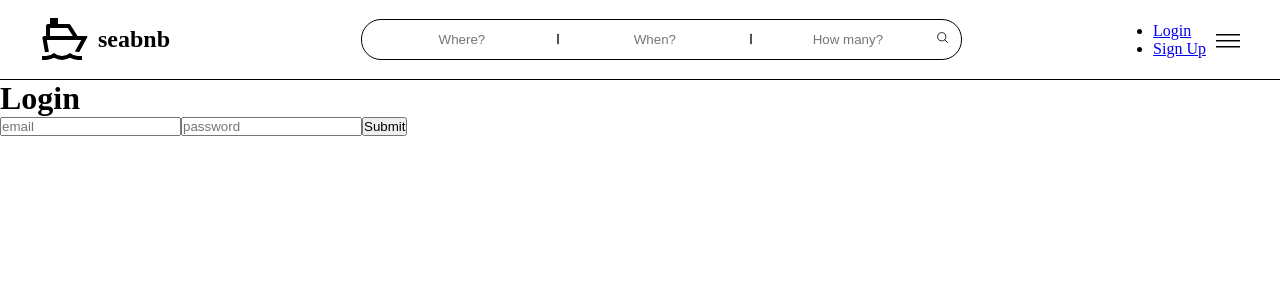
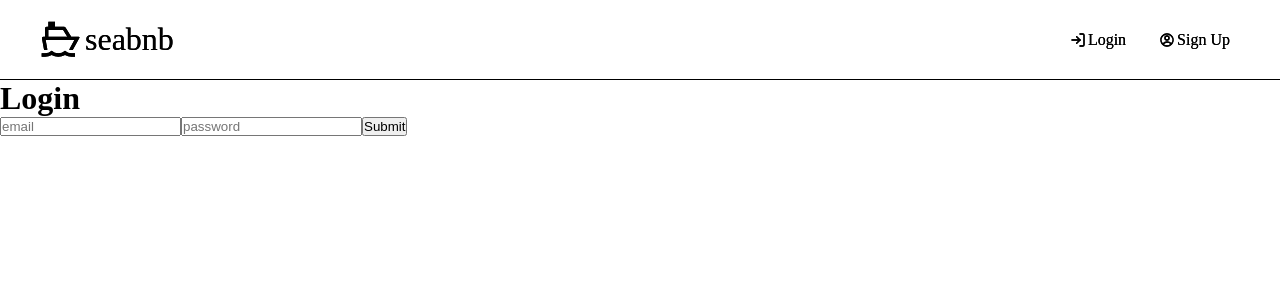
Before and after one commit to mmertune/SeaBNB, a React (Create React App) app in the folder seabnb_client/: page /login in a window 1280 px wide. Shown: the top 300 px of the page. Built offline with nearby package versions, Linux system fonts and the light colour scheme.

Commit message:
Adjusted UI for Header
added spinner gif when page is loading. Fixed Login and Signup
links. Removed search bar when page is not homepage

```diff
--- a/seabnb_client/src/App.jsx
+++ b/seabnb_client/src/App.jsx
@@ -11,10 +11,42 @@ function App() {
     <div className="App">
       <Header />
       <Routes>
-        <Route path="/" element={<Home />} />
-        <Route path="/login" element={<Login />} />
-        <Route path="/signup" element={<Signup />} />
-        <Route path="/dashboard" element={<Dashboard />} />
+        <Route
+          path="/"
+          element={
+            <>
+              <Header search={true} />
+              <Home />
+            </>
+          }
+        />
+        <Route
+          path="/login"
+          element={
+            <>
+              <Header search={false} />
+              <Login />
+            </>
+          }
+        />
+        <Route
+          path="/signup"
+          element={
+            <>
+              <Header search={false} />
+              <Signup />
+            </>
+          }
+        />
+        <Route
+          path="/dashboard"
+          element={
+            <>
+              <Header search={false} />
+              <Dashboard />
+            </>
+          }
+        />
       </Routes>
       <LoginModal />
       <SignupModal />
--- a/seabnb_client/src/assets/css/Card.css
+++ b/seabnb_client/src/assets/css/Card.css
@@ -1,13 +1,15 @@
 .card {
-  background-color: lightgray;
+  /* background-color: lightgray; */
   display: grid;
   grid-template-rows: 3fr 1fr;
 }
-
+/* .card_ImgContainer {
+} */
 .card_Img {
   object-fit: cover;
   width: 100%;
   height: 100%;
+  aspect-ratio: 1/1;
   border-radius: 15px;
 }
 .card_TextContainer {
--- a/seabnb_client/src/assets/css/Header.css
+++ b/seabnb_client/src/assets/css/Header.css
@@ -5,11 +5,18 @@
 .header_logoContainer {
   display: flex;
   align-items: center;
-  font-size: 3rem;
+  justify-content: center;
+  font-size: 2rem;
+  color: black;
+  text-decoration: none;
+}
+.header_logoItem {
+  font-size: 2.5rem;
+  margin-right: 5px;
 }
 .header_logoText {
-  font-size: 1.5rem;
-  margin-left: 10px;
+  /* font-size: 1.5rem;
+  margin-left: 10px; */
 }
 .header_searchContainer {
   display: flex;
@@ -49,9 +56,31 @@
   justify-content: center;
   align-items: center;
 }
+
+.header_listContainer {
+  list-style: none;
+  display: flex;
+}
+.header_listItem {
+  /* display: flex;
+  justify-content: center;
+  align-items: center; */
+  cursor: pointer;
+  margin-right: 10px;
+  margin-left: 20px;
+}
+.header_icon {
+  margin-right: 2px;
+}
 .header_login,
 .header_signup {
-  margin-right: 10px;
+  /* margin-right: 10px; */
+  display: flex;
+  justify-content: center;
+  align-items: center;
+  margin-left: 3px;
+  text-decoration: none;
+  color: black;
 }
 
 .header_burgerMenu {
@@ -62,3 +91,24 @@
   cursor: pointer;
   font-size: 1.5rem;
 }
+
+/****************
+*   Phone View  *
+****************/
+/* @media screen and (max-width: 500px) {} */
+
+/*****************
+*   Mobile View  *
+*****************/
+/* @media screen and (min-width: 501px) and (max-width: 767px) {} */
+
+/********************************
+*   Tablet / Small Laptop View  *
+********************************/
+@media screen and (min-width: 768px) and (max-width: 1203px) {
+}
+
+/****************************
+*   Large Computer Screens  *
+****************************/
+/* @media screen and (min-width: 1600px) {} */
--- a/seabnb_client/src/assets/css/Home.css
+++ b/seabnb_client/src/assets/css/Home.css
@@ -1,6 +1,7 @@
-.home{
-display: grid;
-grid-template-columns: repeat(auto-fit,minmax(290px, 1fr));
-grid-template-rows: repeat(auto-fit,400px);
-gap:20px
+.home {
+  display: grid;
+  grid-template-columns: repeat(auto-fit, minmax(260px, 1fr));
+  /* grid-template-rows: repeat(auto-fit,400px); */
+  grid-template-rows: repeat(auto-fit, minmax(260px, 1fr));
+  gap: 20px;
 }
--- /dev/null
+++ b/seabnb_client/src/assets/css/Spinner.css
@@ -0,0 +1,6 @@
+.spinner_container {
+  position: fixed;
+  top: 50%;
+  left: 50%;
+  z-index: 10
+}
--- a/seabnb_client/src/components/Header.jsx
+++ b/seabnb_client/src/components/Header.jsx
@@ -4,8 +4,10 @@ import { RiShip2Line as MainLogo } from "react-icons/ri";
 import { IoSearchOutline as SearchIcon } from "react-icons/io5";
 import { TbMinusVertical as VerticalLine } from "react-icons/tb";
 import { VscMenu as BurgerMenu } from "react-icons/vsc";
+import { FiLogIn as LoginIcon } from "react-icons/fi";
+import { RiAccountCircleLine as SignUpIcon } from "react-icons/ri";
 import "../assets/css/Header.css";
-import { Link, useNavigate } from "react-router-dom";
+import { Link, useNavigate, NavLink } from "react-router-dom";
 import { useSelector, useDispatch } from "react-redux";
 import { logout, reset } from "../redux/authSlice";
 import {
@@ -14,7 +16,7 @@ import {
   // toggleSignupModal,
 } from "../redux/modalSlice";
 
-const Header = () => {
+const Header = ({ search }) => {
   const dispatch = useDispatch();
   const navigate = useNavigate();
   const { user } = useSelector((state) => state.auth);
@@ -45,24 +47,30 @@ const Header = () => {
 
   return (
     <header className="header gridHeaderItem">
-      <div className="header_logoContainer">
+      <Link to="/" className={"header_logoContainer"}>
+        <MainLogo className="header_logoItem" />
+        <p className="header_logoText">seabnb</p>
+      </Link>
+      {/* <div className="header_logoContainer">
         <MainLogo />
         <h1 className="header_logoText">seabnb</h1>
-      </div>
-      <div className="header_searchContainer">
+      </div> */}
+      {search === true ? (<div className="header_searchContainer">
           <form action="submit" className="header_form">
             <label className="header_formLabel">
               <input type="text" placeholder="Where?" />
               <VerticalLine />
-            <input type="text" placeholder="When?" />
+              <input type="text" placeholder="Rating?" />
               <VerticalLine />
-            <input type="text" placeholder="How many?" />
+              <input type="text" placeholder="Price?" />
               <button className="header_button" onClick={submitForm}>
                 <SearchIcon />
               </button>
             </label>
           </form>
-      </div>
+        </div>):(<></>)}
+
+
       <div className="header_accountContainer">
         {/* <Button
           title="Login"
@@ -71,15 +79,15 @@ const Header = () => {
         />
         <Button title="Sign Up" styleName="header_signup" onClickFunction={displaySignupModal}
 /> */}
-        <ul>
+        <ul className="header_listContainer">
           {user ? (
             <>
-              <li>
-                <button className={"header_logout"} onClick={logoutUser}>
+              <li className="header_listItem">
+                <button className="header_logout" onClick={logoutUser}>
                   Logout
                 </button>
               </li>
-              <li>
+              <li className="header_listItem">
                 <Link to="/dashboard" className={"header_dashboard"}>
                   Dashboard
                 </Link>
@@ -87,22 +95,24 @@ const Header = () => {
             </>
           ) : (
             <>
-              <li>
+              <li className="header_listItem">
                 <Link to="/login" className={"header_login"}>
-                  Login
+                  <LoginIcon className="header_icon" />
+                  <p>Login</p>
                 </Link>
               </li>
-              <li>
+              <li className="header_listItem">
                 <Link to="/signup" className={"header_login"}>
-                  Sign Up
+                  <SignUpIcon className="header_icon" />
+                  <p>Sign Up</p>
                 </Link>
               </li>
             </>
           )}
         </ul>
-        <button className="header_burgerMenu" onClick={displaySideModal}>
+        {/* <button className="header_burgerMenu" onClick={displaySideModal}>
           <BurgerMenu />
-        </button>
+        </button> */}
       </div>
     </header>
   );
--- /dev/null
+++ b/seabnb_client/src/components/Spinner.jsx
@@ -0,0 +1,10 @@
+import spinner from "../assets/gifs/Loading_Spinner.gif";
+import "../assets/css/Spinner.css"
+const Spinner = () => {
+  return (
+    <div className="spinner_container">
+      <img src={spinner} alt="...loading" />
+    </div>
+  );
+};
+export default Spinner;
--- a/seabnb_client/src/components/index.jsx
+++ b/seabnb_client/src/components/index.jsx
@@ -3,3 +3,4 @@ export { default as Button } from "./Button";
 export { default as Card } from "./Card";
 export { default as CabinForm } from "./CabinForm";
 export { default as UserCabins } from "./UserCabins";
+export { default as Spinner } from "./Spinner";
--- a/seabnb_client/src/pages/Dashboard.jsx
+++ b/seabnb_client/src/pages/Dashboard.jsx
@@ -1,7 +1,7 @@
 import { useEffect } from "react";
 import { useSelector, useDispatch } from "react-redux";
 import { useNavigate } from "react-router-dom";
-import { CabinForm, UserCabins} from "../components";
+import { CabinForm, Spinner, UserCabins} from "../components";
 import { getUserCabin, reset } from "../redux/cabinSlice";
 
 const Dashboard = () => {
@@ -29,7 +29,7 @@ const Dashboard = () => {
   }, [user, navigate, isError, message, dispatch]);
 
   if (isLoading) {
-    return <div>is Loading</div>;
+    return <Spinner />;
   } else
     return (
       <>
--- a/seabnb_client/src/pages/Home.jsx
+++ b/seabnb_client/src/pages/Home.jsx
@@ -1,6 +1,6 @@
 import React, { useEffect, useState } from "react";
 import "../assets/css/Home.css";
-import { Card } from "../components";
+import { Card, Spinner } from "../components";
 import axios from "axios";
 
 const Home = () => {
@@ -27,7 +27,7 @@ const Home = () => {
   }, []);
 
   if (isLoading === true) {
-    return <div>is Loading</div>;
+    return <Spinner />
   }
   return (
     <div className="home gridBodyItem">
--- a/seabnb_client/src/pages/Login.jsx
+++ b/seabnb_client/src/pages/Login.jsx
@@ -2,6 +2,7 @@ import { useState, useEffect } from "react";
 import { useSelector, useDispatch } from "react-redux";
 import { useNavigate } from "react-router-dom";
 import { toast } from "react-toastify";
+import { Spinner } from "../components";
 import { login, reset } from "../redux/authSlice";
 
 const Login = () => {
@@ -44,7 +45,7 @@ const Login = () => {
   };
 
   if (isLoading) {
-    return <div>is Loading</div>;
+    return <Spinner />;
   }
   return (
     <main>
--- a/seabnb_client/src/pages/Signup.jsx
+++ b/seabnb_client/src/pages/Signup.jsx
@@ -2,6 +2,7 @@ import { useState , useEffect} from "react";
 import { useSelector, useDispatch } from "react-redux";
 import { useNavigate } from "react-router-dom";
 import { toast } from "react-toastify";
+import { Spinner } from "../components";
 import { register, reset } from "../redux/authSlice";
 
 const Signup = () => {
@@ -48,7 +49,7 @@ useEffect(()=>{
   console.log(credentials);
 
   if(isLoading){
-    return <div>is Loading</div>;
+    return <Spinner />;
   }
   return (
     <main>
```
Also changed, not shown: seabnb_client/src/assets/gifs/Loading_Spinner.gif (added). Lines whose indentation alone changed are shown as unchanged.
